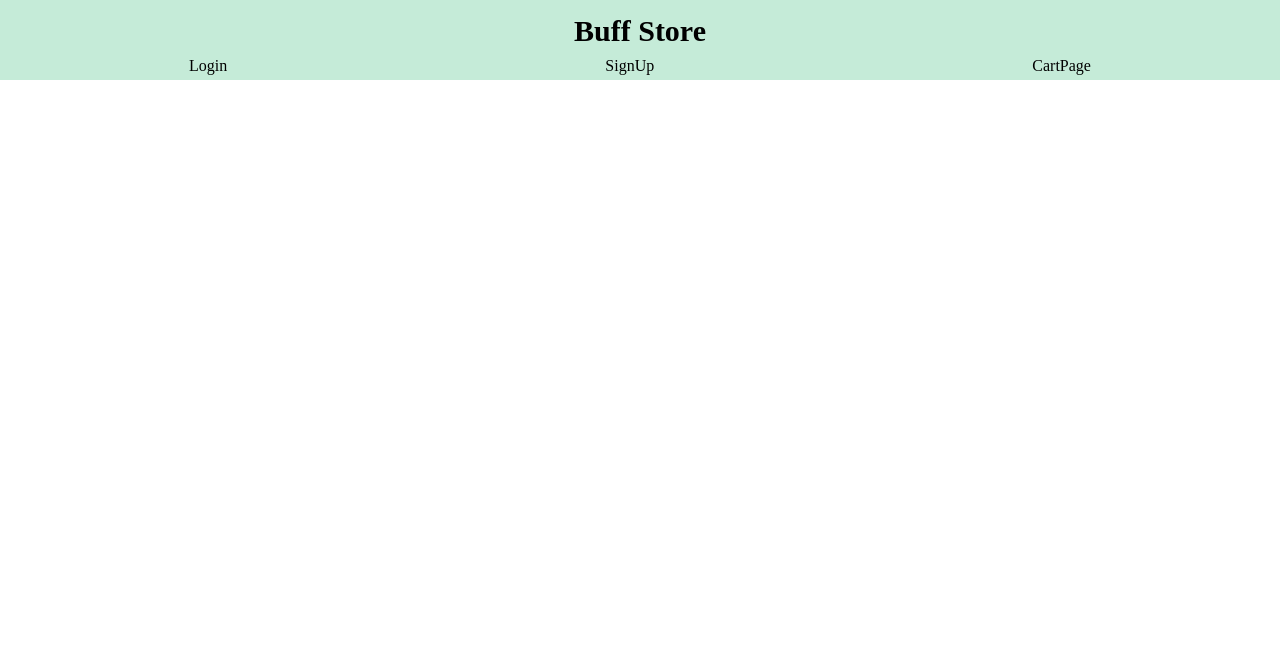
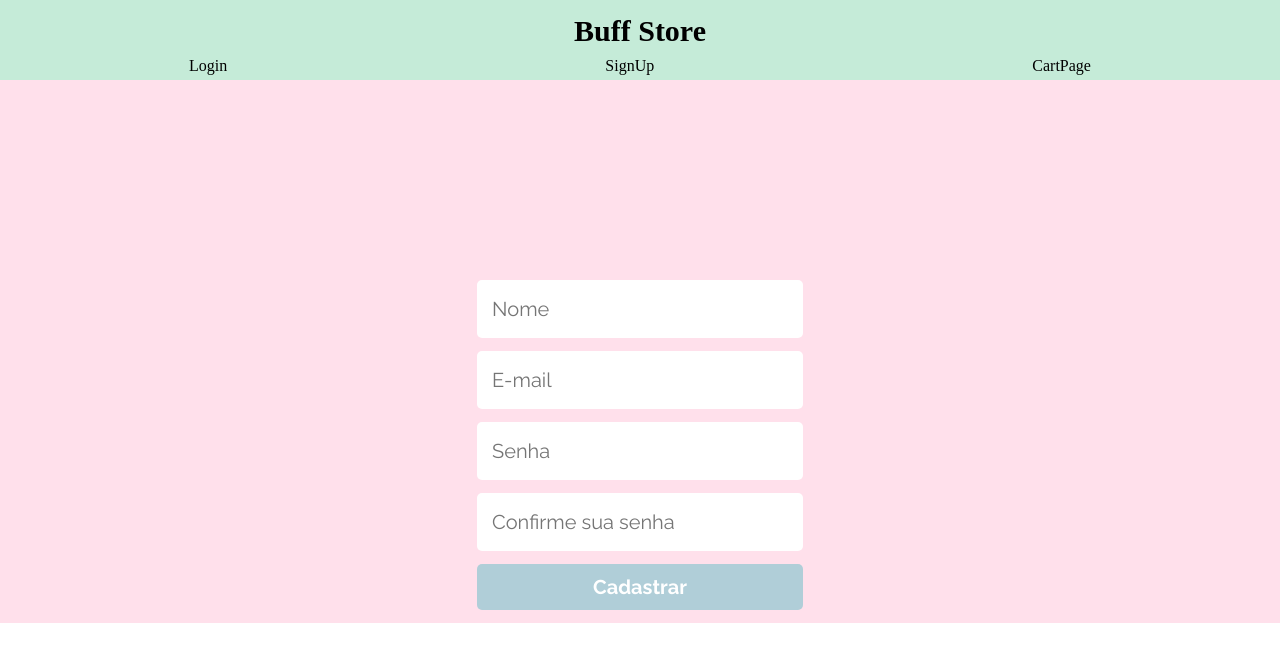
Before and after one commit to victordracxler/projeto15-buffstore-front, a React (Create React App) app: page /cadastro in a window 1280 px wide. Shown: the top 662 px of the page. Built offline with nearby package versions, Linux system fonts and the light colour scheme; a web font is replaced by a local one.

Commit message:
feat: basic layout sign up

```diff
--- a/src/pages/LoginPage/LoginPage.js
+++ b/src/pages/LoginPage/LoginPage.js
@@ -21,19 +21,18 @@ export default function LoginPage() {
         const { name, value } = e.target
         const formContent = { ...form, [name]: value }
         setForm(formContent)
-        console.log(formContent)
+        //console.log(formContent)
     }}
 
     function login() {
         const URLlogin = URL+"sign-in"
-
+        console.log(form)
         const promise = axios.post(URLlogin, form)
 
         setLoad(true)
 
         promise.then((res) => {
           setToken(res.data.token)
-          //console.log(res.data)
           setLoad(false)
           navigate("/carrinho")
         })
@@ -54,7 +53,7 @@ export default function LoginPage() {
             name="email"
             value={form.email}
             onChange={fillForm}
-            type="text"
+            type="e-mail"
             disabled= {load && true}
             load={load}
             />
--- a/src/pages/SignUpPage/SignUpPage.js
+++ b/src/pages/SignUpPage/SignUpPage.js
@@ -1,10 +1,116 @@
-import NavBar from "../../components/NavBar";
+import styled from "styled-components"
+import NavBar from "../../components/NavBar"
+import { useState } from "react"
+import { Input } from "../../components/Input"
+import { backgroundColor, white } from "../../constants/colors"
+import { ThreeDots } from "react-loader-spinner"
+import { SubmitButton } from "../../components/SubmitButton"
+import { useNavigate } from "react-router-dom"
+import { URL } from "../../constants/urls"
+import axios from "axios"
+
 
 export default function SignUpPage() {
+    const [form, setForm] = useState({ name: "", email: "", password: "" , passwordConfirmation: ""})
+    const [load, setLoad] = useState(false)
+    const navigate = useNavigate()
+
+    function fillForm(e) {
+        if (!load){
+        const { name, value } = e.target
+        const formContent = { ...form, [name]: value }
+        setForm(formContent)
+        //console.log(formContent)
+    }}
+
+    function signUp() {
+        const URLsignUp = URL+"sign-up"
+        console.log(form)
+        const promise = axios.post(URLsignUp, form)
+
+        setLoad(true)
+
+        promise.then((res) => {
+          setLoad(false)
+          navigate("/entrar")
+        })
+
+        promise.catch((err) => {
+          alert(err.response.data)
+          setLoad(false)
+        })
+
+      }
+
     return(
         <>
         <NavBar/>
-        sign up
+        <SignUpPageContainer>
+            <Input
+            placeholder="Nome"
+            name="name"
+            value={form.name}
+            onChange={fillForm}
+            type="text"
+            disabled= {load && true}
+            load={load}
+            />
+            <Input
+            placeholder="E-mail"
+            name="email"
+            value={form.email}
+            onChange={fillForm}
+            type="e-mail"
+            disabled= {load && true}
+            load={load}
+            />
+            <Input
+            placeholder="Senha"
+            name="password"
+            value={form.password}
+            onChange={fillForm}
+            type="password"
+            disabled= {load && true}
+            load={load}
+            />
+            <Input
+            placeholder="Confirme sua senha"
+            name="passwordConfirmation"
+            value={form.passwordConfirmation}
+            onChange={fillForm}
+            type="password"
+            disabled= {load && true}
+            load={load}
+            />
+            <SubmitButton onClick={signUp}>
+            {load ?
+            <ThreeDots
+            height="51"
+            width="51"
+            radius="9"
+            color={white}
+            ariaLabel="three-dots-loading"
+            wrapperStyle={{}}
+            wrapperClassName=""
+            visible={true}
+            />
+            :
+            "Cadastrar"
+            }
+            </SubmitButton>
+        </SignUpPageContainer>
         </>
     )
 }
+
+const SignUpPageContainer = styled.div`
+    width: 100%;
+    box-sizing: border-box;
+    padding-top: 200px;
+    margin-top: 80px;
+    height: 100%;
+    display: flex;
+    flex-direction: column;
+    align-items: center;
+    background-color: ${backgroundColor};
+`
```
